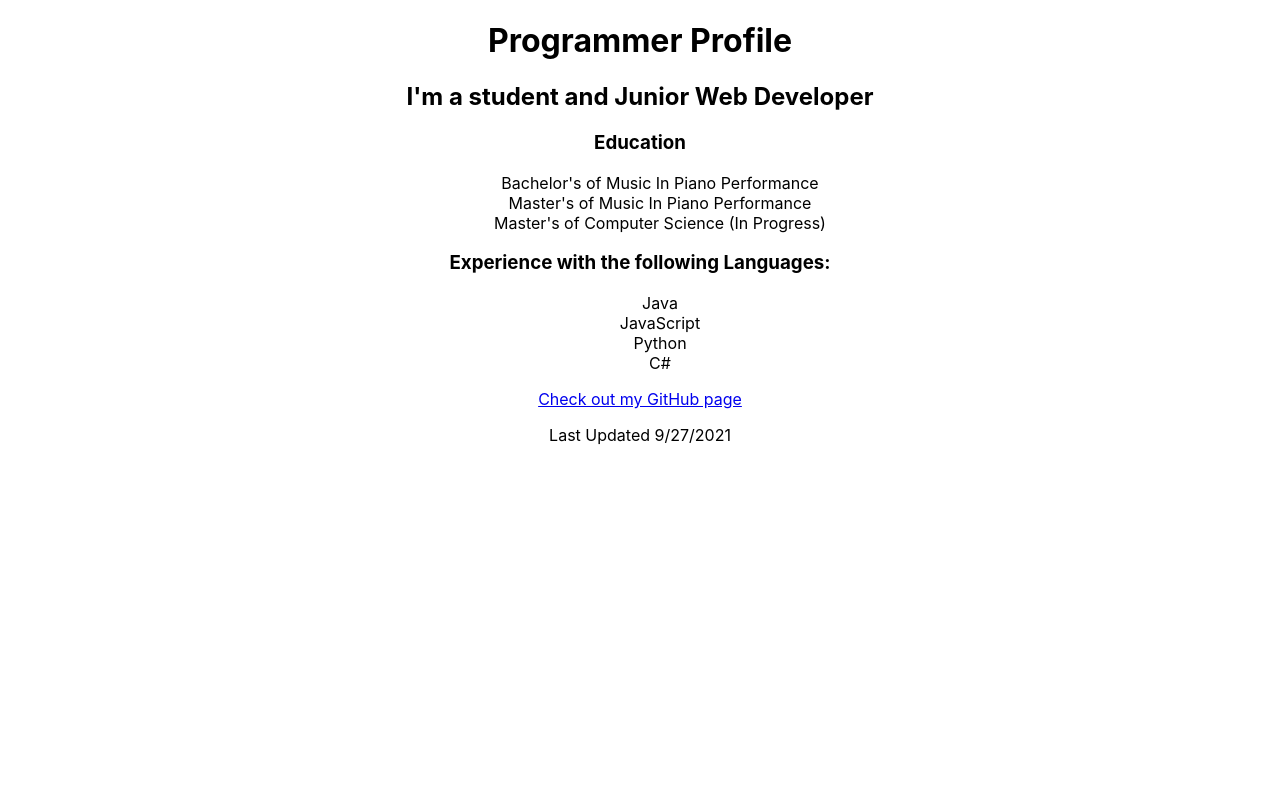
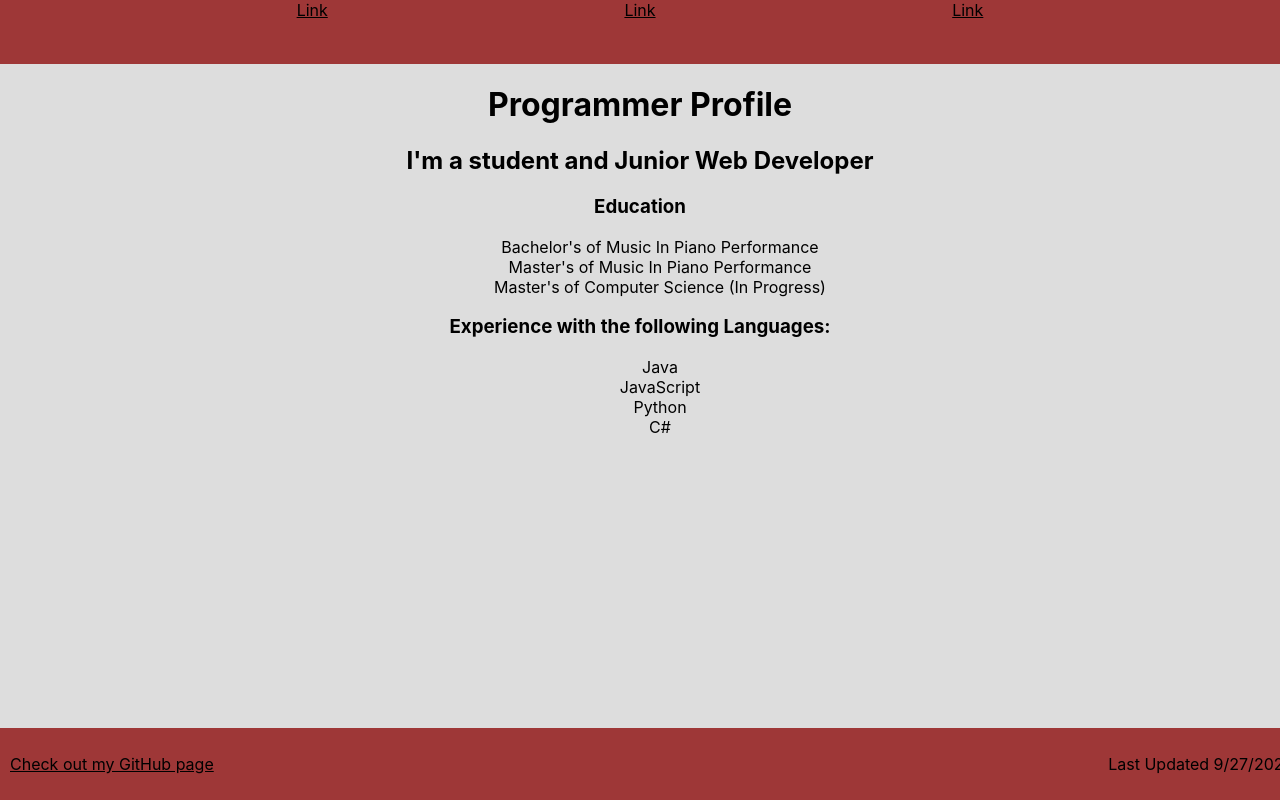
Before and after one commit to COSC631-2021Fall/profile-app-CLopez08, a React (Create React App) app in the folder profile-app/: page / in a window 1280 px wide. Built offline with nearby package versions, Linux system fonts and the light colour scheme.

Commit message:
Add some styles

```diff
--- a/profile-app/src/App.css
+++ b/profile-app/src/App.css
@@ -1,42 +1,40 @@
 .App {
+  background-color: #ddd;
+  height: 100%;
+  position: absolute;
+  left: 0;
+  width: 100%;
+  overflow: hidden;
   text-align: center;
 }
 
-.App-logo {
-  height: 40vmin;
-  pointer-events: none;
+a{
+  color: black;
 }
 
-@media (prefers-reduced-motion: no-preference) {
-  .App-logo {
-    animation: App-logo-spin infinite 20s linear;
-  }
-}
-
-.App-header {
-  background-color: #282c34;
-  min-height: 100vh;
+.Footer {
+  background-color: #9e3737;
+  padding: 10px;
+  position: fixed;
+  bottom: 0;
+  width: 100%;
   display: flex;
-  flex-direction: column;
+  justify-content: space-between;
   align-items: center;
-  justify-content: center;
-  font-size: calc(10px + 2vmin);
-  color: white;
-}
-
-.App-link {
-  color: #61dafb;
 }
 
 li {
   list-style-type: none;
 }
 
-@keyframes App-logo-spin {
-  from {
-    transform: rotate(0deg);
-  }
-  to {
-    transform: rotate(360deg);
-  }
+.Nav {
+  background-color: #9e3737;
+  height: 8%;
+  display: flex;
+  justify-content: space-evenly;
 }
+
+.Nav a:hover {
+  background-color: #ddd;
+  color: black;
+}
--- a/profile-app/src/App.js
+++ b/profile-app/src/App.js
@@ -1,11 +1,12 @@
 import './App.css';
 import Footer from './Components/Footer';
-import Education from './Components/About'
-import { Languages } from './Components/About';
+import { Languages, Education } from './Components/About';
+import Nav from './Components/Nav';
 
 function App() {
   return (
     <div className="App">
+      <Nav />
       <h1>Programmer Profile</h1>
       <h2>I'm a student and Junior Web Developer</h2>
       <Education />
--- /dev/null
+++ b/profile-app/src/Components/Nav.js
@@ -0,0 +1,13 @@
+import '../App.css';
+
+function Nav() {
+  return (
+    <div class="Nav">
+        <a href="#">Link</a>
+        <a href="#">Link</a>
+        <a href="#">Link</a>
+    </div>
+  );
+}
+
+export default Nav;
```
